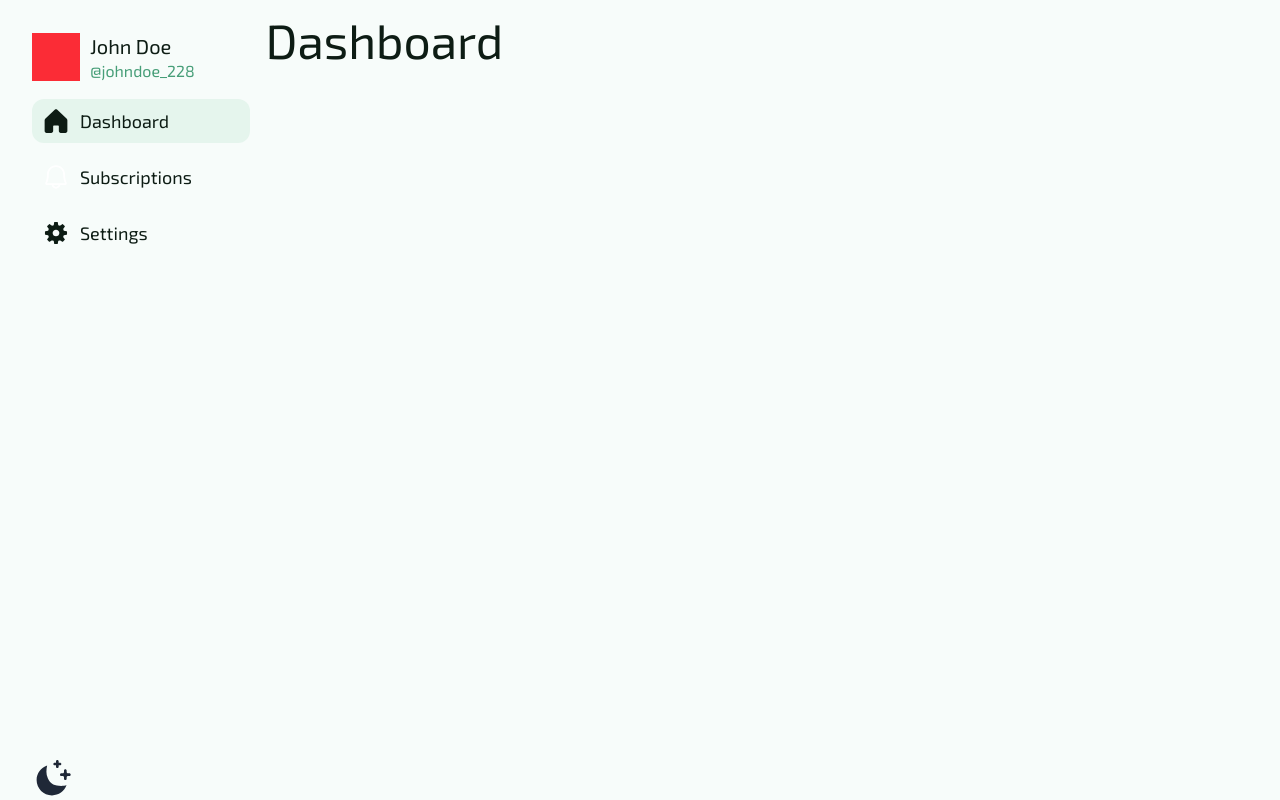
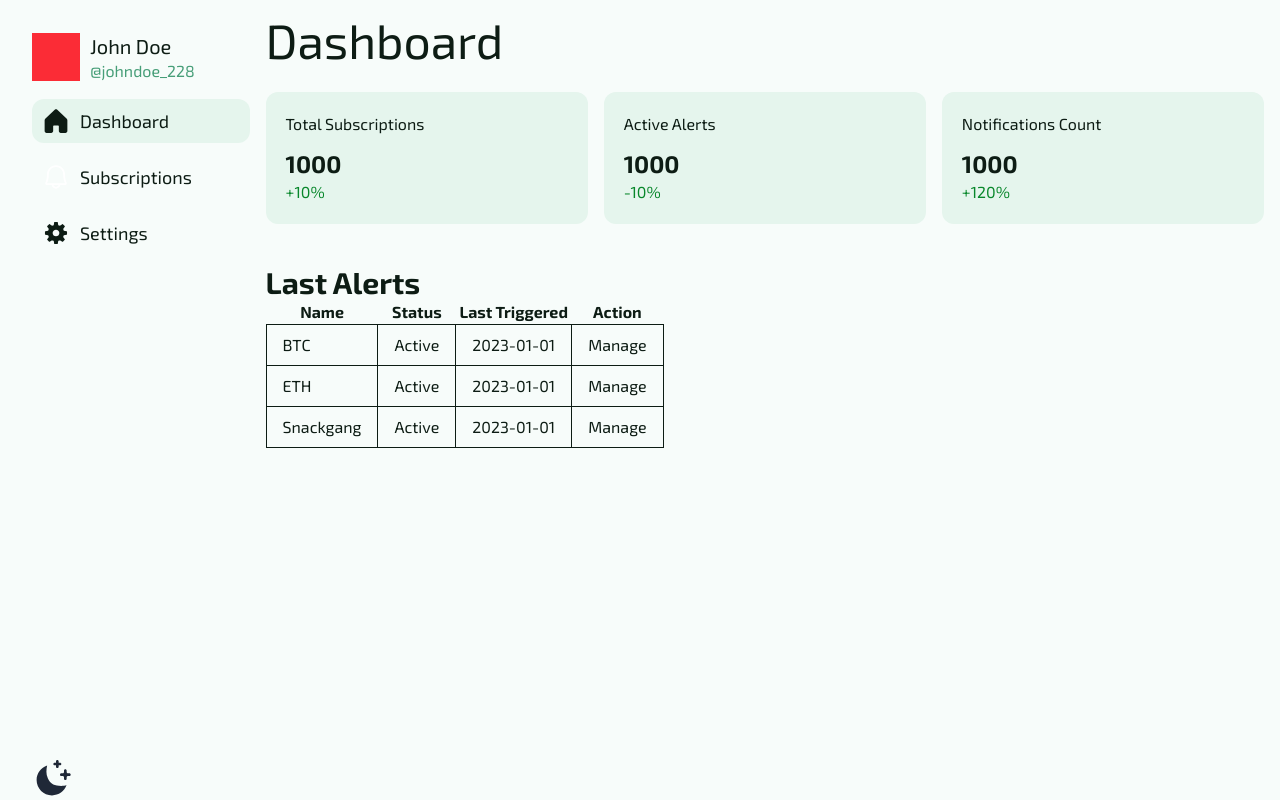
Before and after one commit to stariygoose/chain-stalker-public, a React (Vite) app in the folder client/: page /dashboard in a window 1280 px wide. Built offline with nearby package versions, Linux system fonts and the light colour scheme.

Commit message:
structure of dashboard page

```diff
--- a/client/package.json
+++ b/client/package.json
@@ -12,6 +12,7 @@
   "dependencies": {
     "@lottie-animation-community/lottie-types": "^1.2.0",
     "@tailwindcss/vite": "^4.1.10",
+    "@tanstack/react-table": "^8.21.3",
     "lottie-react": "^2.4.1",
     "react": "^19.1.0",
     "react-dom": "^19.1.0",
--- a/client/src/features/navigation/ui/navigation.tsx
+++ b/client/src/features/navigation/ui/navigation.tsx
@@ -1,8 +1,9 @@
+import { NavLink } from "react-router-dom";
+
 import DashboardIcon from "@/features/navigation/assets/dashboard.svg?react";
 import SubscriptionsIcon from "@/features/navigation/assets/subscriptions.svg?react";
 import SettingsIcon from "@/features/navigation/assets/settings.svg?react";
-import { SVGIcon } from "@/shared/ui";
-import { NavLink } from "react-router-dom";
+import { SVGIcon } from "@/shared";
 
 const Navigation = [
   {
--- a/client/src/pages/dashboard/ui/Dashboard.tsx
+++ b/client/src/pages/dashboard/ui/Dashboard.tsx
@@ -2,7 +2,7 @@ import { DashboardWidget } from "@/widgets/dashboard";
 
 export const DashboardPage = () => {
   return (
-    <section className="flex w-[calc(100%-250px)] h-full">
+    <section className="flex w-full h-full">
       <DashboardWidget />
     </section>
   );
--- /dev/null
+++ b/client/src/pages/dashboard/ui/dashboardTable.tsx
@@ -0,0 +1,96 @@
+import {
+  createColumnHelper,
+  flexRender,
+  getCoreRowModel,
+  useReactTable,
+} from "@tanstack/react-table";
+import type { FC } from "react";
+
+const columnHelper = createColumnHelper<Target>();
+type Target = {
+  name: string;
+  status: "Active" | "Inactive";
+  lastTriggered: string;
+  actions: "Manage";
+};
+
+const columns = [
+  columnHelper.accessor("name", {
+    header: () => "Name",
+    cell: (info) => info.getValue(),
+  }),
+  columnHelper.accessor("status", {
+    header: () => "Status",
+    cell: (info) => info.getValue(),
+  }),
+  columnHelper.accessor("lastTriggered", {
+    header: () => "Last Triggered",
+    cell: (info) => info.getValue(),
+  }),
+  columnHelper.accessor("actions", {
+    header: () => "Action",
+    cell: (info) => info.getValue(),
+  }),
+];
+
+const data: Target[] = [
+  {
+    name: "BTC",
+    status: "Active",
+    lastTriggered: "2023-01-01",
+    actions: "Manage",
+  },
+  {
+    name: "ETH",
+    status: "Active",
+    lastTriggered: "2023-01-01",
+    actions: "Manage",
+  },
+  {
+    name: "Snackgang",
+    status: "Active",
+    lastTriggered: "2023-01-01",
+    actions: "Manage",
+  },
+];
+
+export const DashboardTable = () => {
+  const table = useReactTable({
+    data,
+    columns,
+    getCoreRowModel: getCoreRowModel(),
+  });
+
+  return (
+    <div className="w-full mt-10">
+      <h2 className="font-bold text-3xl">Last Alerts</h2>
+      <table>
+        <thead>
+          {table.getHeaderGroups().map((headerGroup) => (
+            <tr key={headerGroup.id}>
+              {headerGroup.headers.map((header) => (
+                <th key={header.id}>
+                  {flexRender(
+                    header.column.columnDef.header,
+                    header.getContext(),
+                  )}
+                </th>
+              ))}
+            </tr>
+          ))}
+        </thead>
+        <tbody>
+          {table.getRowModel().rows.map((row) => (
+            <tr key={row.id}>
+              {row.getVisibleCells().map((cell) => (
+                <td key={cell.id} className="border px-4 py-2">
+                  {flexRender(cell.column.columnDef.cell, cell.getContext())}
+                </td>
+              ))}
+            </tr>
+          ))}
+        </tbody>
+      </table>
+    </div>
+  );
+};
--- a/client/src/pages/home/ui/HomePage.tsx
+++ b/client/src/pages/home/ui/HomePage.tsx
@@ -6,7 +6,7 @@ import gh_b from "@/pages/home/assets/gh_white.svg";
 import gh_w from "@/pages/home/assets/gh_black.svg";
 import tg_b from "@/pages/home/assets/tg_black.svg";
 import tg_w from "@/pages/home/assets/tg_white.svg";
-import { ThemeToggler } from "@/shared/ui";
+import { ThemeToggler } from "@/shared";
 
 export const HomePage = () => {
   const { theme, setTheme } = useTheme();
--- /dev/null
+++ b/client/src/shared/index.ts
@@ -0,0 +1,4 @@
+export { ThemeToggler } from "./ui/ThemeToggler";
+export { VantaBackground } from "./ui/VantaBackground";
+export { Card } from "./ui/card";
+export { SVGIcon } from "./ui/SVGIcon";
--- /dev/null
+++ b/client/src/shared/ui/card.tsx
@@ -0,0 +1,29 @@
+import type { FC } from "react";
+
+interface ICardProps {
+  title: string;
+  description: string;
+  footer?: string;
+  cardClass?: string;
+  titleClass?: string;
+  descriptionClass?: string;
+  footerClass?: string;
+}
+
+export const Card: FC<ICardProps> = ({
+  title,
+  description,
+  footer,
+  cardClass,
+  titleClass,
+  descriptionClass,
+  footerClass,
+}) => {
+  return (
+    <div className={cardClass ?? "bg-secondary p-5 rounded-xl"}>
+      <p className={titleClass ?? "text-base mb-3"}>{title}</p>
+      <p className={descriptionClass ?? "font-bold text-2xl"}>{description}</p>
+      <span className={footerClass ?? "text-green-light"}>{footer}</span>
+    </div>
+  );
+};
--- a/client/src/shared/ui/index.ts
+++ /dev/null
@@ -1,3 +0,0 @@
-export { ThemeToggler } from "./ThemeToggler";
-export { VantaBackground } from "./VantaBackground";
-export { SVGIcon } from "./SVGIcon";
--- a/client/src/widgets/dashboard/ui/Dashboard.tsx
+++ b/client/src/widgets/dashboard/ui/Dashboard.tsx
@@ -1,8 +1,36 @@
+import { DashboardTable } from "@/pages/dashboard/ui/dashboardTable";
+import { Card } from "@/shared";
+
+const cards = [
+  {
+    title: "Total Subscriptions",
+    description: "1000",
+    footer: "+10%",
+  },
+  {
+    title: "Active Alerts",
+    description: "1000",
+    footer: "-10%",
+  },
+  {
+    title: "Notifications Count",
+    description: "1000",
+    footer: "+120%",
+  },
+];
+
 export const DashboardWidget = () => {
   return (
-    <div className="h-[10000px]">
-      <h1 className="text-bold text-5xl">Dashboard</h1>
-      <div className="flex justify-between"></div>
+    <div className="w-full">
+      <h1 className="text-bold text-5xl mb-7">Dashboard</h1>
+      <div className="grid [grid-template-columns:repeat(auto-fit,_minmax(200px,_1fr))] gap-4">
+        {cards.map(({ title, description, footer }) => {
+          return (
+            <Card title={title} description={description} footer={footer} />
+          );
+        })}
+      </div>
+      <DashboardTable />
     </div>
   );
 };
--- a/client/src/widgets/sidebar/ui/Sidebar.tsx
+++ b/client/src/widgets/sidebar/ui/Sidebar.tsx
@@ -1,7 +1,7 @@
 import { UserMiniProfile } from "@/entities/user";
 import { SidebarNavigation } from "@/features/navigation";
 import { useTheme } from "@/shared/lib";
-import { ThemeToggler } from "@/shared/ui";
+import { ThemeToggler } from "@/shared";
 
 export const Sidebar = () => {
   const { theme, setTheme } = useTheme();
```
Also changed, not shown: 1 other file (tests, documents, lock files or other folders).
